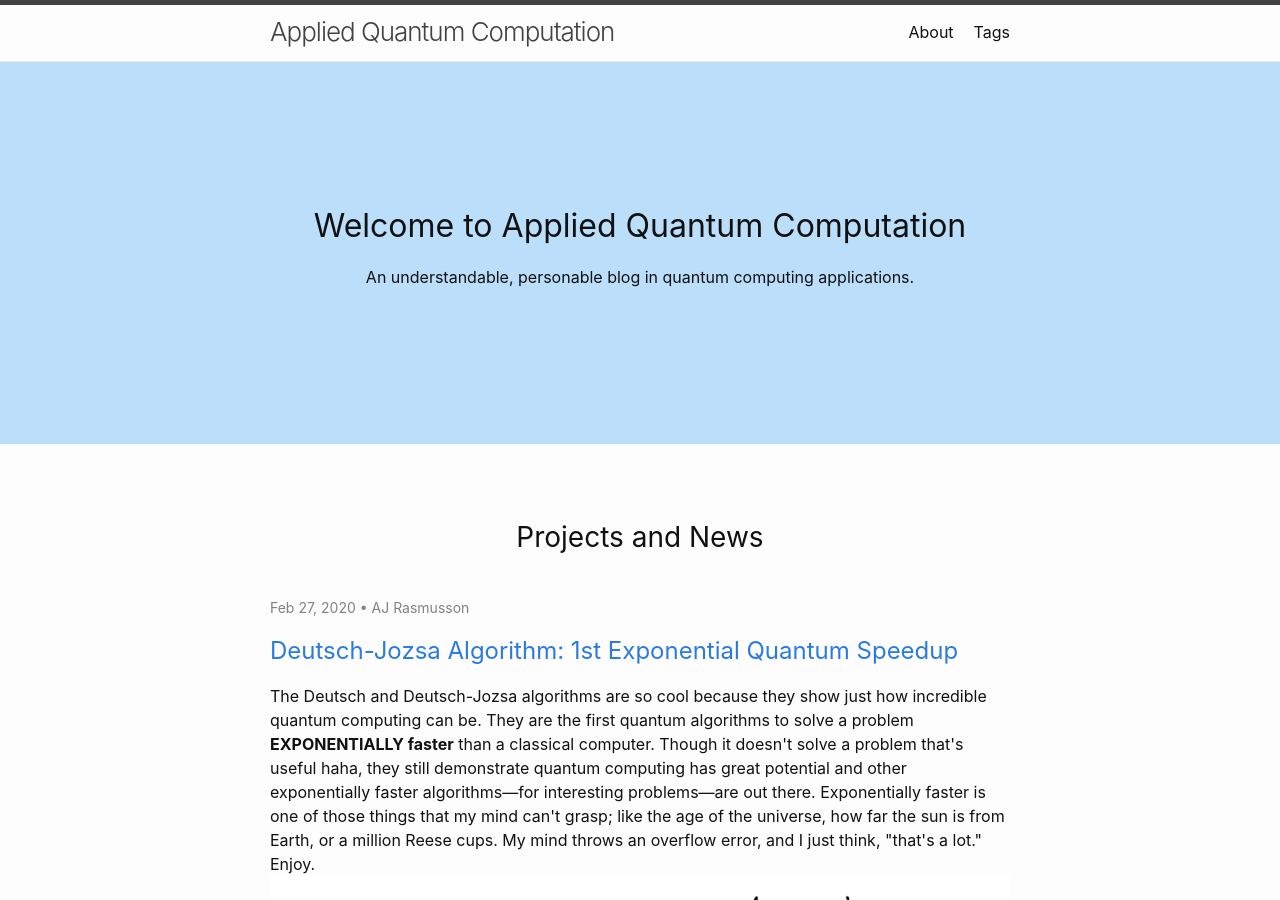
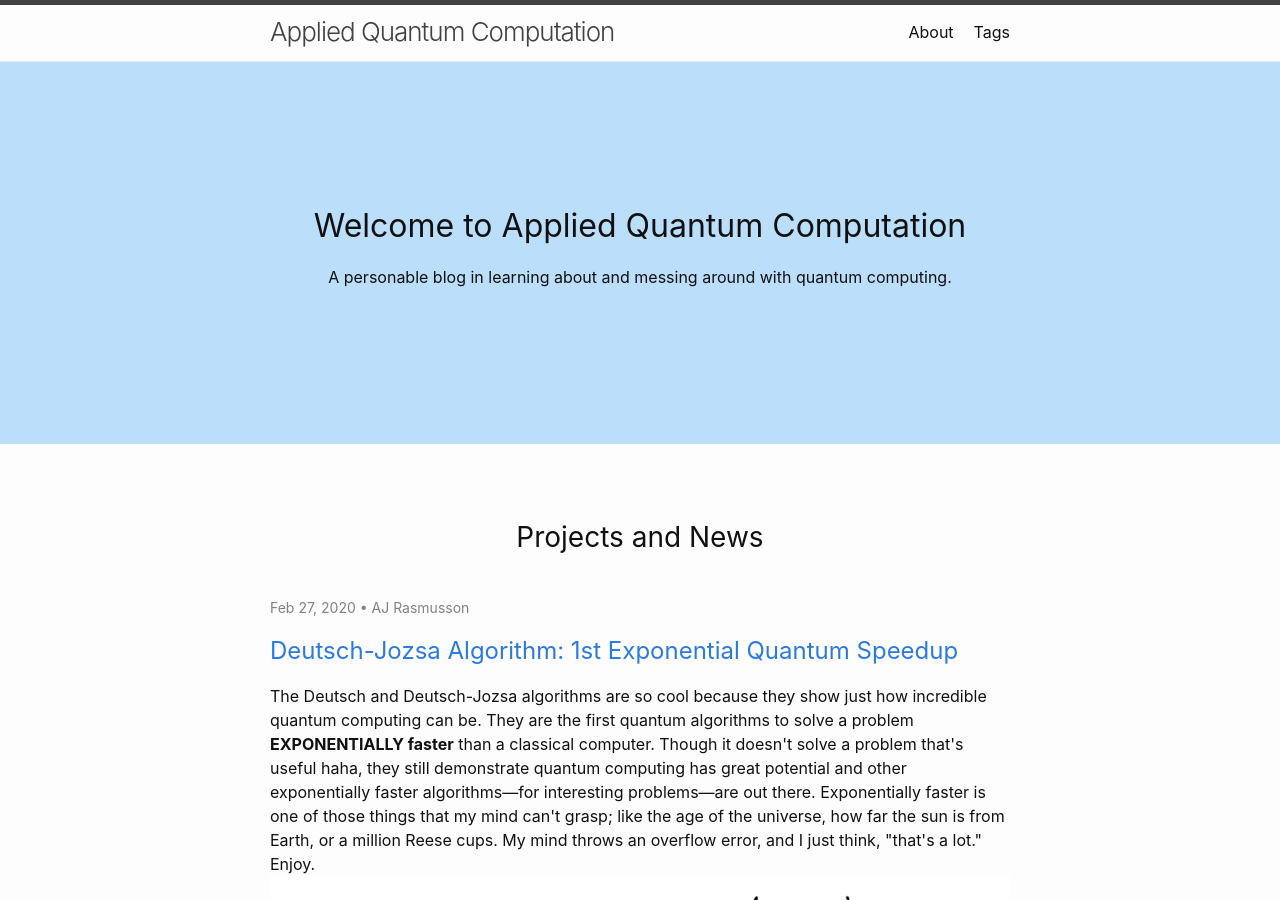
Before and after one commit to Applied-Quantum-Computing/Applied-Quantum-Computing.github.io, a Jekyll site: the page built from index.markdown, in a window 1280 px wide and 900 px high. Built offline with Jekyll 4.4.1, drawn with Linux system fonts in a browser that asks for light colours; our own code applies the rules of GitHub Pages for plain Markdown files.

Commit message:
Update index.markdown

```diff
--- a/index.markdown
+++ b/index.markdown
@@ -4,4 +4,4 @@ exclude: true
 ---
 
 # Welcome to Applied Quantum Computation
-An understandable, personable blog in quantum computing applications.
+A personable blog in learning about and messing around with quantum computing.
```
